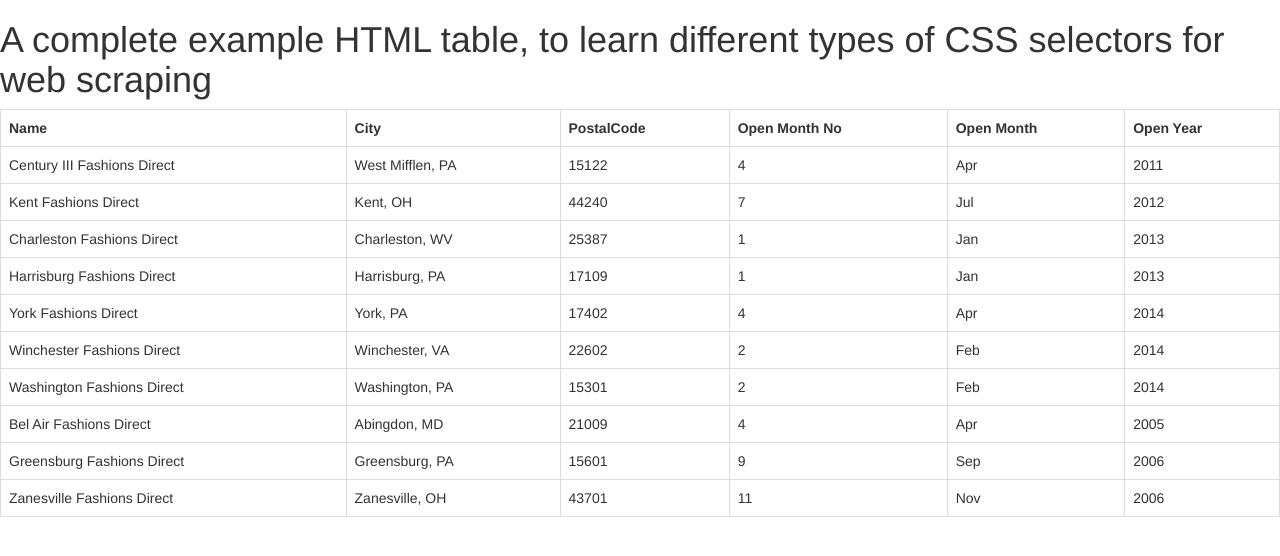
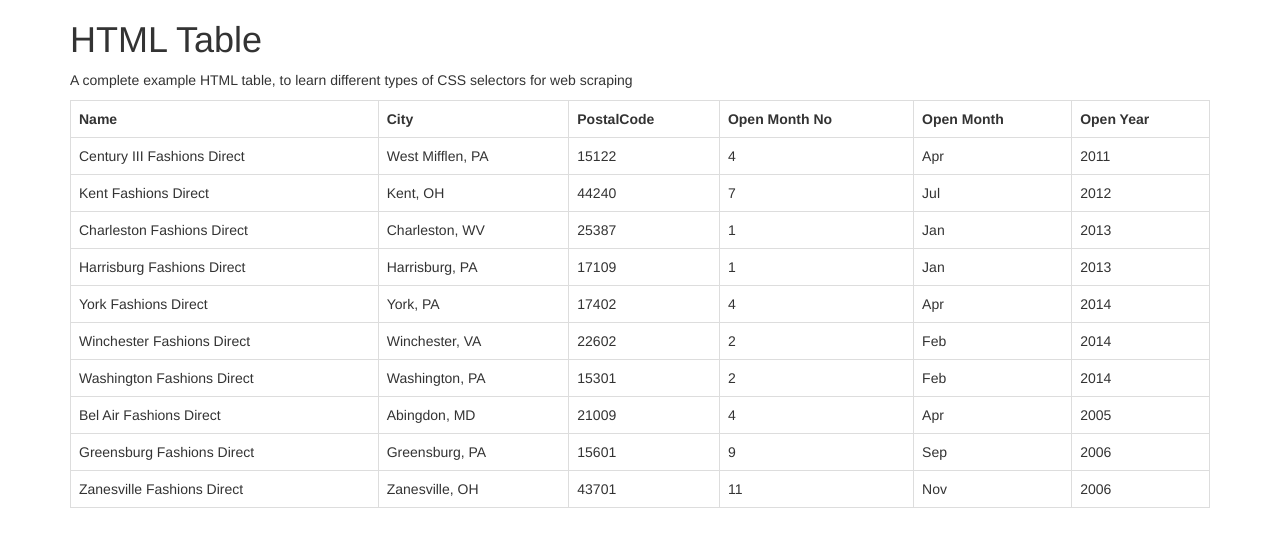
Before and after one commit to Agenty/CSS-Selectors, a plain HTML site: page html/table.html in a window 1280 px wide. Drawn offline with nearby package versions, Linux system fonts and the light colour scheme.

Commit message:
Added container

```diff
--- a/html/table.html
+++ b/html/table.html
@@ -7,7 +7,9 @@
 </head>
 
 <body>
-    <h1>A complete example HTML table, to learn different types of CSS selectors for web scraping</h1>
+   <div class="container">
+   <h1>HTML Table</h2>
+   <p>A complete example HTML table, to learn different types of CSS selectors for web scraping</p>
     <table class="table table-bordered">
         <tr>
             <th>Name</th>
@@ -98,6 +100,6 @@
             <td>2006</td>
         </tr>
     </table>
+   </div>
 </body>
-
 </html>
```
